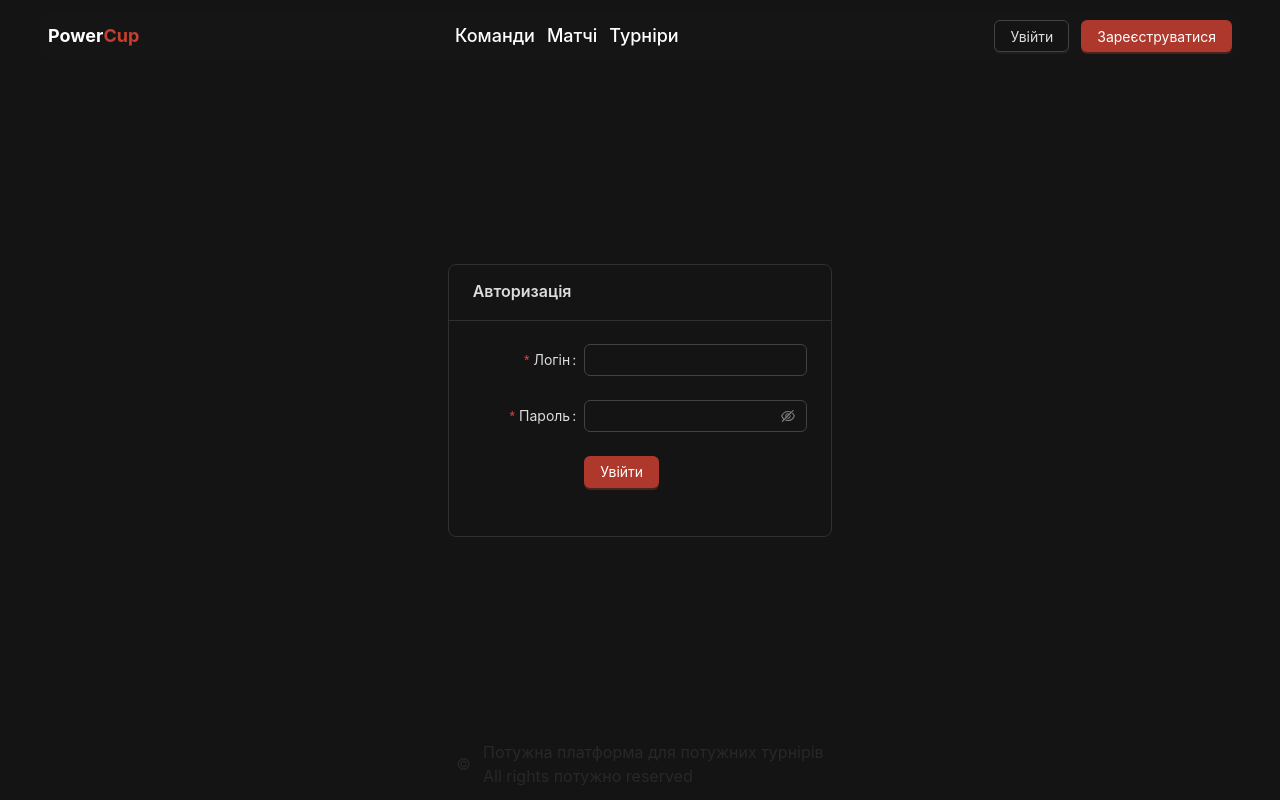
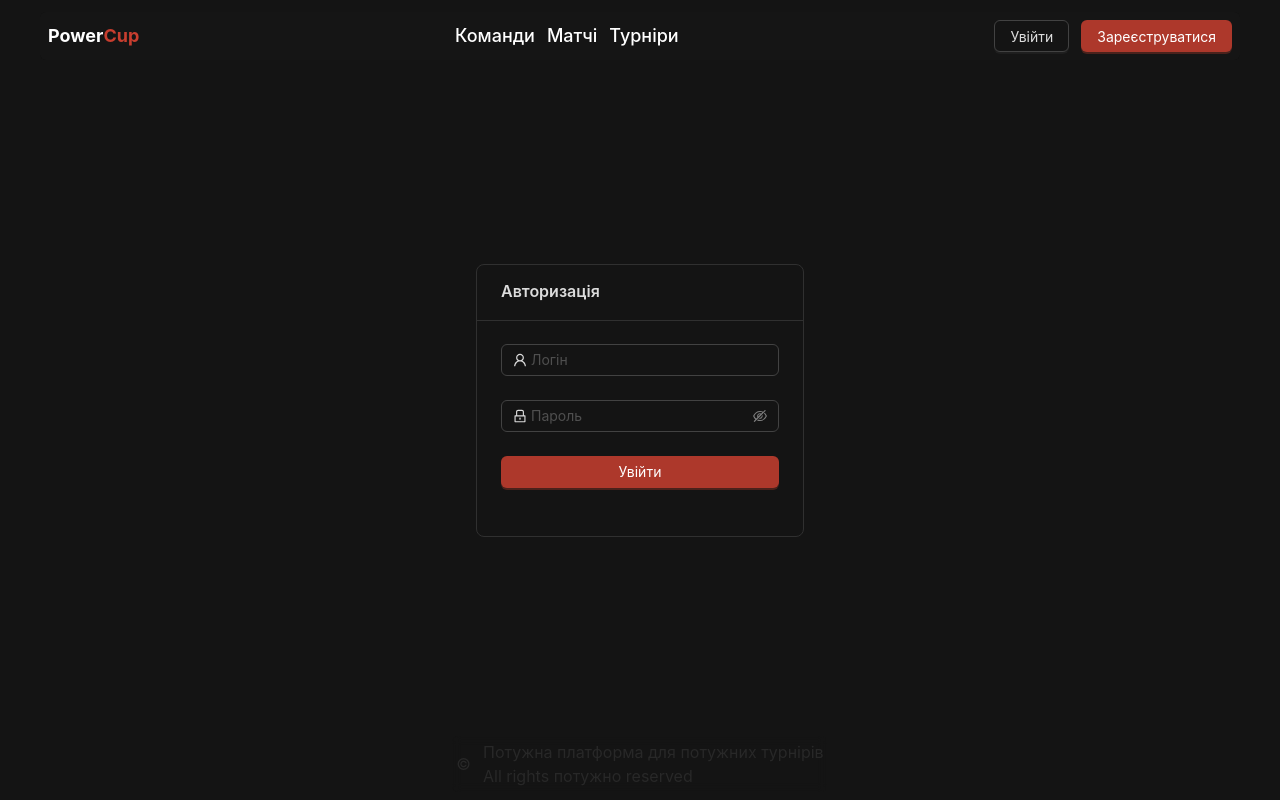
Before and after one commit to FOUREX/PowerCup-front, a React (Vite) app: page /login in a window 1280 px wide. Built offline with nearby package versions, Linux system fonts and the light colour scheme.

Commit message:
Redesign

```diff
--- a/src/pages/login/LoginPage.tsx
+++ b/src/pages/login/LoginPage.tsx
@@ -1,4 +1,5 @@
-import { Card, Button, Form, Input } from "antd";
+import {Card, Button, Form, Input, notification} from "antd";
+import {UserOutlined, LockOutlined} from "@ant-design/icons"
 import type { FormProps } from "antd";
 import {useTranslation} from "react-i18next";
 import {useNavigate} from "react-router";
@@ -11,25 +12,31 @@ type FieldType = {
 };
 
 export const LoginPage = () => {
-  const { t }: { t: (key: string) => string } = useTranslation()
+  const { t }: { t: (key: string, options?: object) => string } = useTranslation()
+  const [api, contextHolder] = notification.useNotification()
   const navigate = useNavigate()
 
   const onFinish: FormProps<FieldType>["onFinish"] = async (values) => {
+    try {
       const user = await login({
         login: values.username ?? "",
         password: values.password ?? "",
       });
 
-    CurrentUser.set(user)
-
-    navigate("/")
-  };
-
-  const onFinishFailed: FormProps<FieldType>["onFinishFailed"] = (errorInfo) => {
-    console.log("Failed:", errorInfo);
+      CurrentUser.set(user);
+      navigate("/");
+    } catch (reason) {
+      api.error({
+        message: t("PAGES.LOGIN.NOTIFICATION.LOGIN_FAILED"),
+        description: reason.message,
+        placement: "bottomRight"
+      })
+    }
   };
 
   return (
+    <>
+      {contextHolder}
       <div className="flex h-screen">
         <Card
           title={t("PAGES.LOGIN.AUTH")}
@@ -37,44 +44,44 @@ export const LoginPage = () => {
         >
           <Form
             name="basic"
-          labelCol={{ span: 8 }}
-          wrapperCol={{ span: 16 }}
-          style={{ maxWidth: 600 }}
-          initialValues={{ remember: true }}
+            style={{maxWidth: 600}}
+            initialValues={{remember: true}}
             onFinish={onFinish}
-          onFinishFailed={onFinishFailed}
             autoComplete="off"
           >
             <Form.Item<FieldType>
-            label={t("PAGES.LOGIN.USERNAME")}
               name="username"
               rules={[
                 {
                   required: true,
                   message: t("PAGES.LOGIN.ENTER_USERNAME"),
                 },
+                {
+                  pattern: /^[A-Za-z0-9_]+$/,
+                  message: t("PAGES.LOGIN.INVALID_USERNAME")
+                }
               ]}
             >
-            <Input />
+              <Input prefix={<UserOutlined />} placeholder={t("PAGES.LOGIN.USERNAME")} />
             </Form.Item>
 
             <Form.Item<FieldType>
-            label={t("PAGES.LOGIN.PASSWORD")}
               name="password"
               rules={[
-              { required: true, message: t("PAGES.LOGIN.ENTER_PASSWORD") },
+                {required: true, message: t("PAGES.LOGIN.ENTER_PASSWORD")},
               ]}
             >
-            <Input.Password />
+              <Input.Password prefix={<LockOutlined />} placeholder={t("PAGES.LOGIN.PASSWORD")} />
             </Form.Item>
 
             <Form.Item label={null}>
-            <Button type="primary" htmlType="submit">
+              <Button className="w-full" type="primary" htmlType="submit">
                 {t("PAGES.LOGIN.LOGIN")}
               </Button>
             </Form.Item>
           </Form>
         </Card>
       </div>
+    </>
   );
 };
```
Lines whose indentation alone changed are shown as unchanged.
